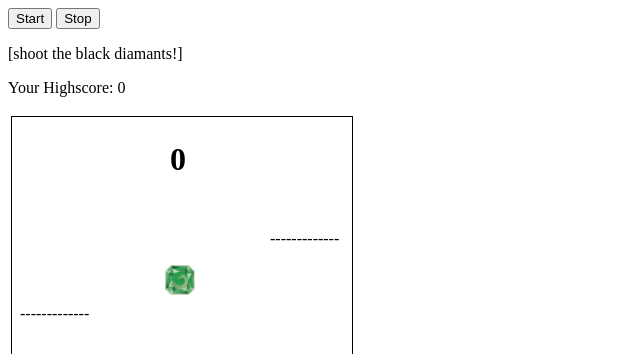
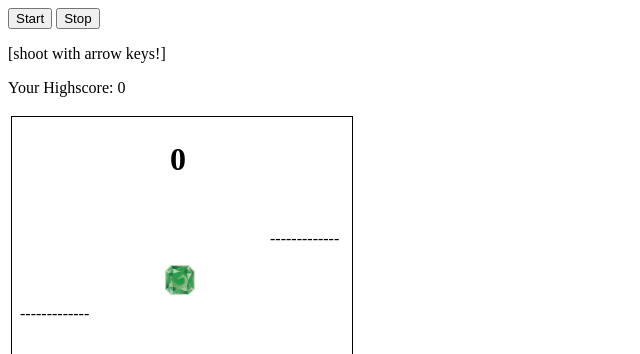
Before and after one commit to Trompetenhut/Games, a plain HTML site: page index.html in a window 1280 px wide. Shown: the top 354 px of the page, 0-640 px from the left. Drawn offline with Linux system fonts and the light colour scheme.

Commit message:
arrow keys

```diff
--- a/index.html
+++ b/index.html
@@ -18,7 +18,7 @@
            	<button onclick="stopAnimation()">Stop</button>
        </div>
 
-       		<p>[shoot the black diamants!]</p>
+       		<p>[shoot with arrow keys!]</p>
 			<p >Your Highscore: <label id="highscore"></label></p>
 
 	       <table>
```
